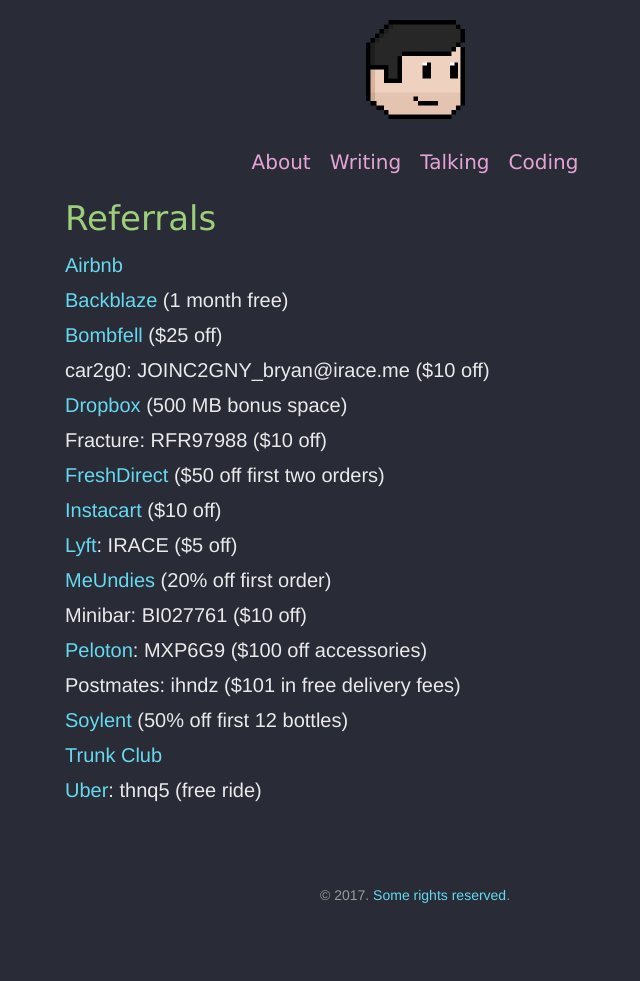
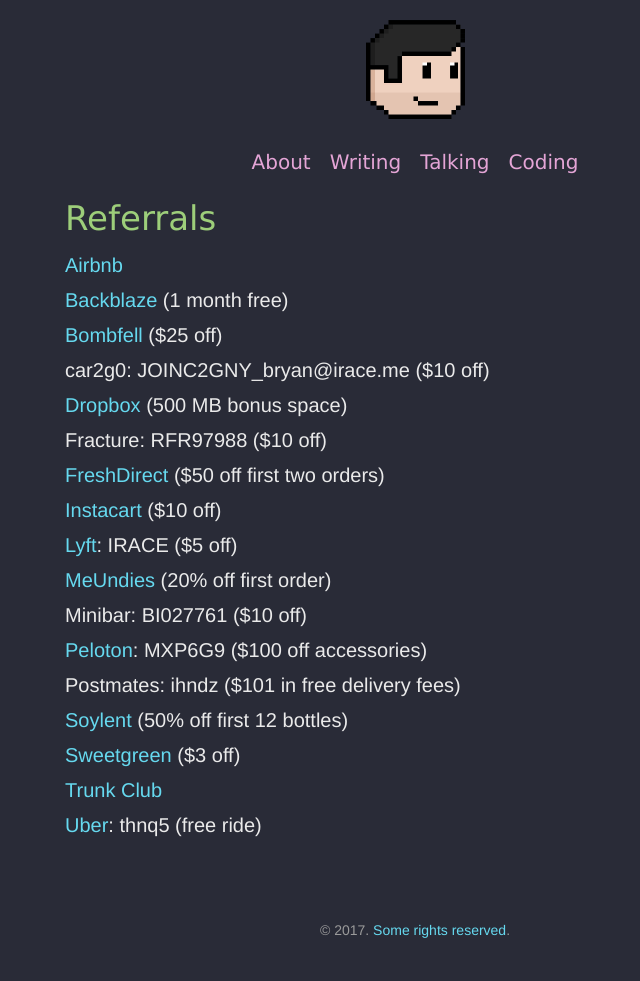
Before and after one commit to irace/irace.github.com, a Jekyll site: the page built from referrals.md, in a window 1280 px wide. Shown: the whole page, without its empty margins (225-865 px from the left). Built offline with Jekyll 4.4.1, drawn with Linux system fonts in a browser that asks for light colours; before the commit the page ends 946 px from its top, so only the background shows below that.

Commit message:
Add Sweetgreen to referrals

```diff
--- a/referrals.md
+++ b/referrals.md
@@ -17,5 +17,6 @@
 * [Peloton](https://www.pelotoncycle.com/referrals/MXP6G9): MXP6G9 ($100 off accessories)
 * Postmates: ihndz ($101 in free delivery fees)
 * [Soylent](soy.lt/r/bJs7WOLaJP) (50% off first 12 bottles)
+* [Sweetgreen](https://www.thelevelup.com/c/EM-S2EKOLR5FT) ($3 off)
 * [Trunk Club](https://www.trunkclub.com/my/invite/9WCPMS)
 * [Uber](https://www.uber.com/invite/thnq5): thnq5 (free ride)
```
